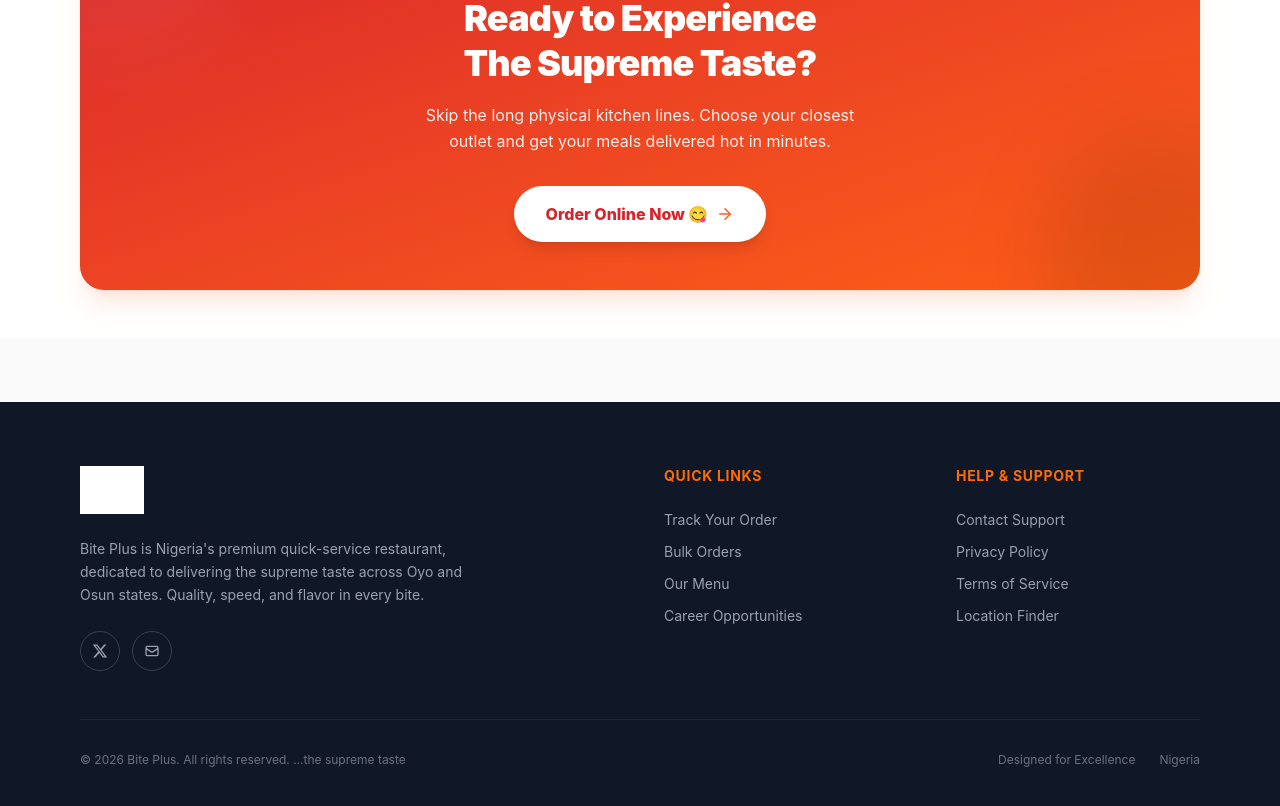
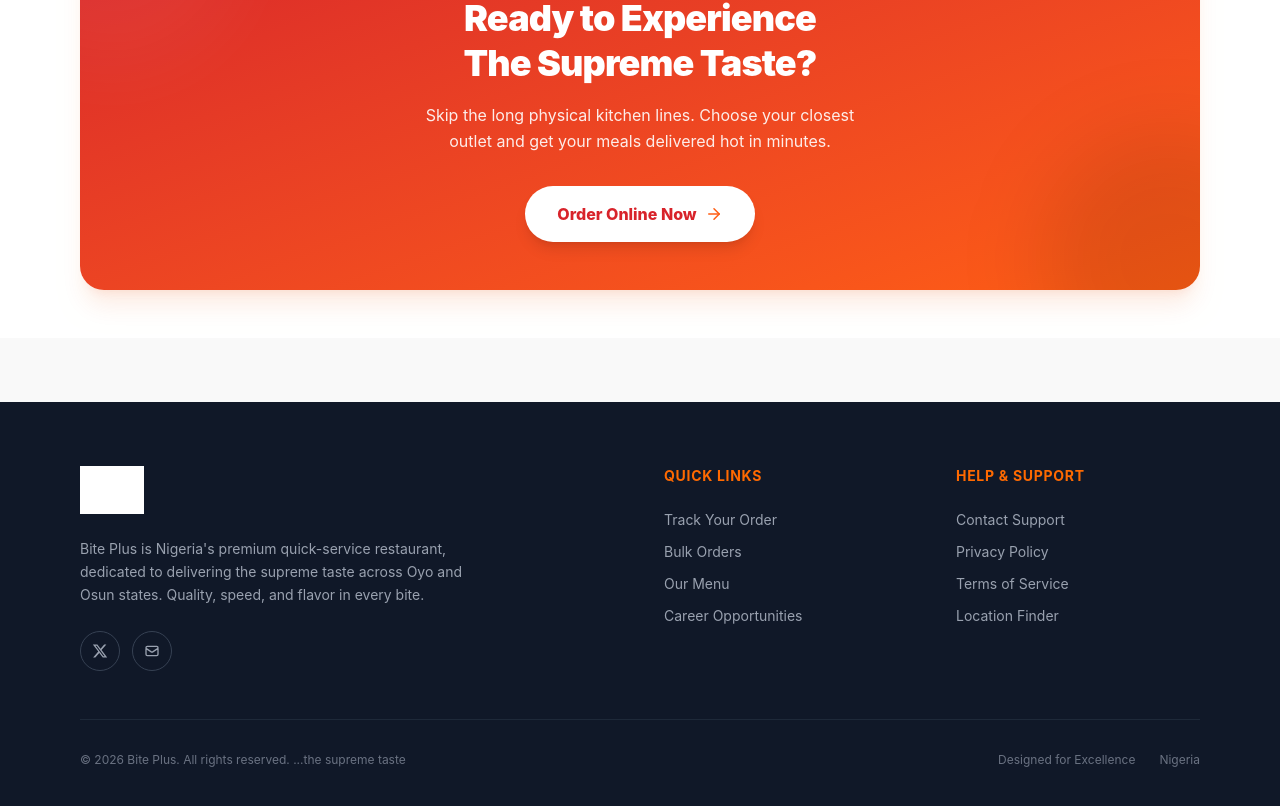
Before and after one commit to SIYD-TECH/biteplus, a React (Vite) app: page / in a window 1280 px wide. Shown: the part 1820-2626 px from the top of the page. Built offline with nearby package versions, Linux system fonts and the light colour scheme; grey boxes are pictures that could not be loaded.

Commit message:
feat: add ScrollToTop component for improved navigation; update CTAbanner to use Link for navigation

```diff
--- a/src/App.jsx
+++ b/src/App.jsx
@@ -6,6 +6,7 @@
 import Menu from "./pages/Menu";
 import Checkout from "./pages/Checkout";
 import Admin from "./pages/Admin";
+import ScrollToTop from "./components/ScrollToTop";
 // import AdminPage from "./pages/AdminPage"; // Ready whenever you drop it in
 
 export default function App() {
@@ -68,6 +69,7 @@
   return (
     <div className="min-h-screen bg-[#F9F9F9] text-[#1E1E1E] font-sans antialiased">
       {/* Pass the dynamic item count directly to your existing Navbar */}
+      <ScrollToTop/>
       <Navbar cartCount={totalCartItems} />
 
       <Routes>
--- /dev/null
+++ b/src/components/ScrollToTop.jsx
@@ -0,0 +1,17 @@
+import { useEffect } from "react";
+import { useLocation } from "react-router-dom";
+
+export default function ScrollToTop() {
+  const { pathname } = useLocation();
+
+  useEffect(() => {
+    // Force browser engine window to spring back to base point coordinates instantly
+    window.scrollTo({
+      top: 0,
+      left: 0,
+      behavior: "instant",
+    });
+  }, [pathname]);
+
+  return null;
+}
--- a/src/components/layout/CTAbanner.jsx
+++ b/src/components/layout/CTAbanner.jsx
@@ -1,4 +1,5 @@
 import { ArrowRight } from "lucide-react";
+import { Link } from "react-router-dom";
 
 export default function CTAbanner({ onNavigate }) {
   return (
@@ -26,16 +27,19 @@
             </p>
 
             {/* Main Action Button to switch views */}
-            <button
-              onClick={() => onNavigate("menu")}
-              className="inline-flex items-center gap-2 bg-white text-[#D8232A] hover:bg-neutral-50 active:scale-95 text-base font-extrabold px-8 py-4 rounded-full shadow-lg hover:shadow-xl transition-all duration-200 group/btn"
+            <Link to="/menu">
+             <button
+
+              className="inline-flex cursor-pointer items-center gap-2 bg-white text-[#D8232A] hover:bg-neutral-50 active:scale-95 text-base font-extrabold px-8 py-4 rounded-full shadow-lg hover:shadow-xl transition-all duration-200 group/btn"
             >
-              Order Online Now 😋
+              Order Online Now
               <ArrowRight
                 size={18}
                 className="text-[#FF5E14] group-hover/btn:translate-x-1 transition-transform"
               />
             </button>
+            </Link>
+
           </div>
         </div>
       </div>
```
Also changed, not shown: vercel.json (added).
